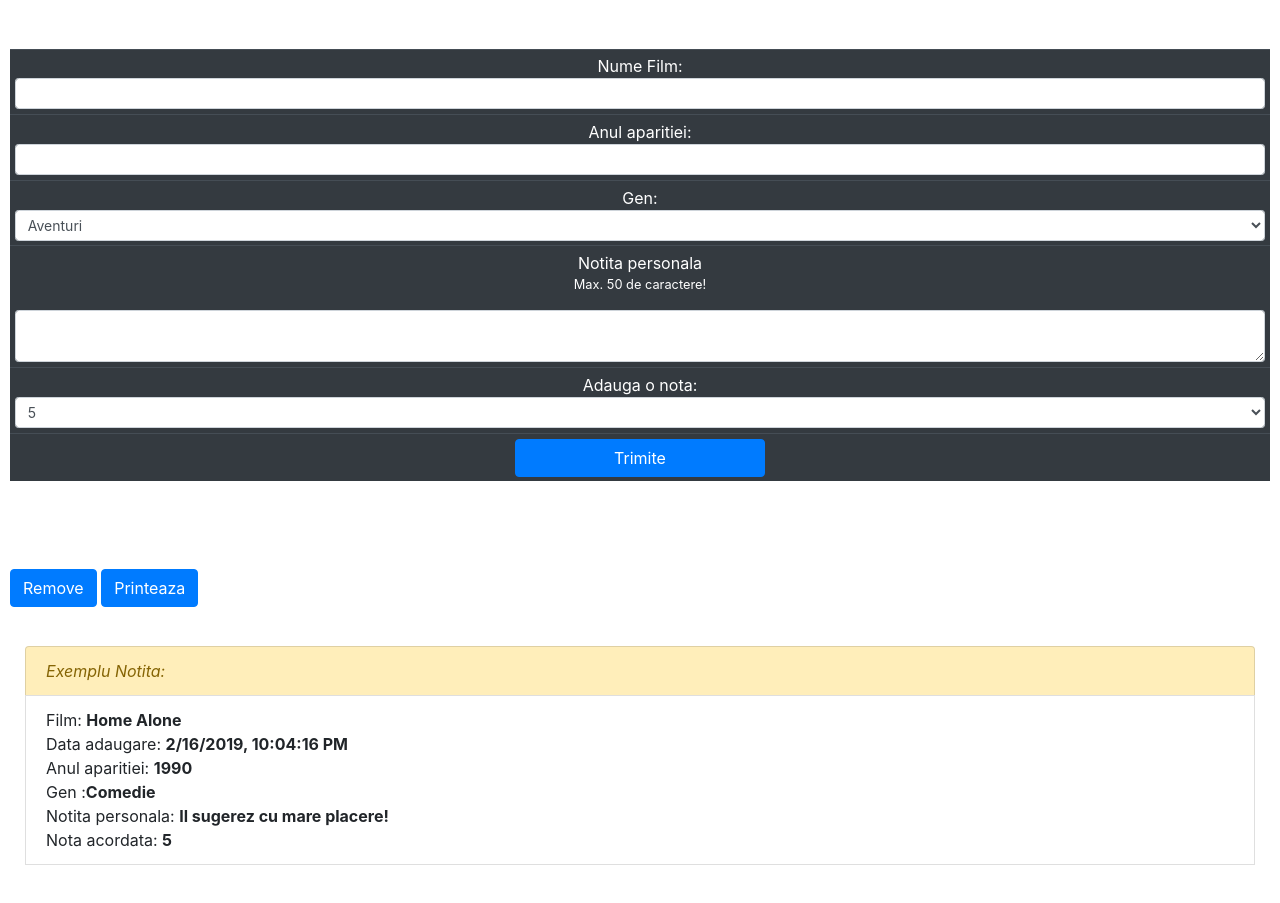
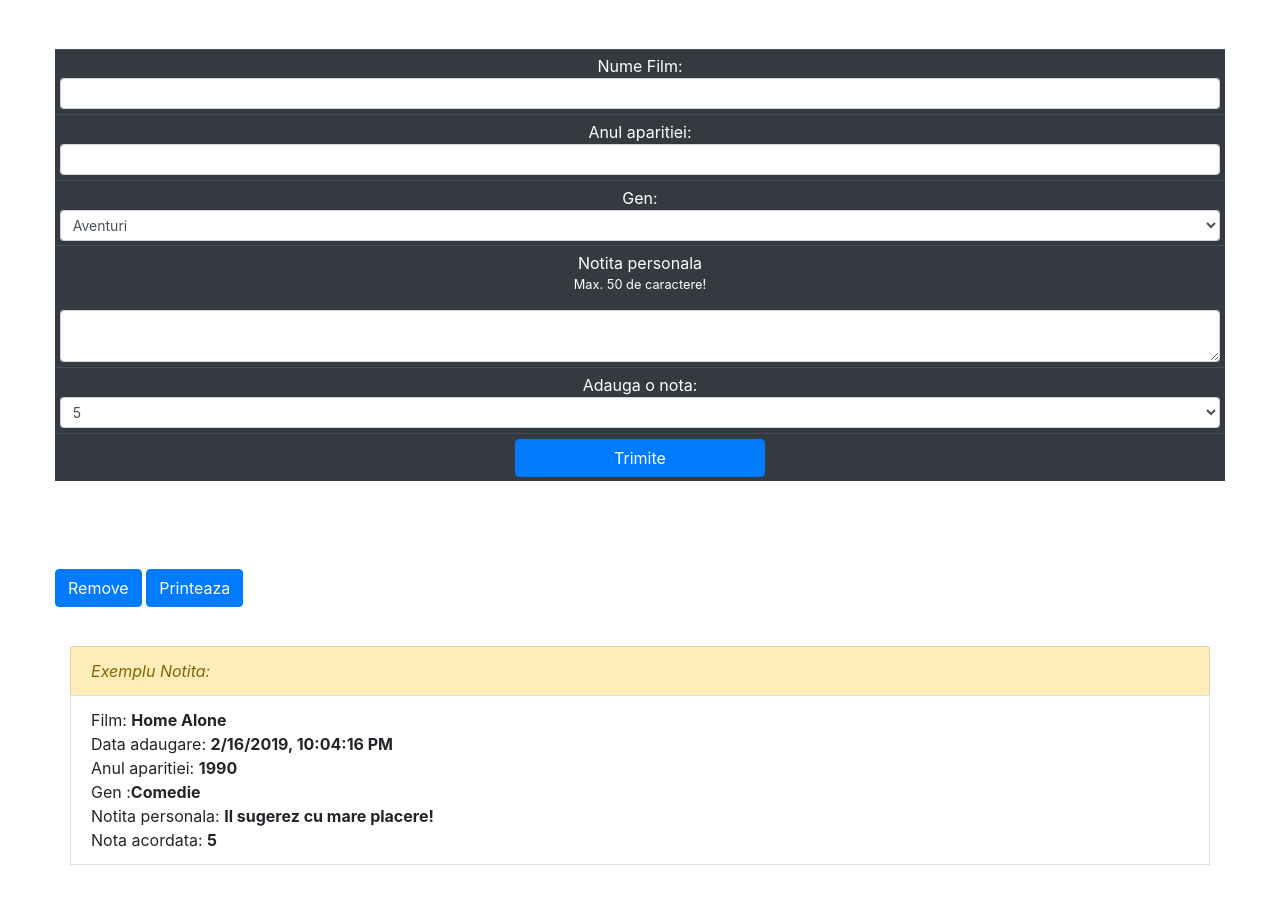
Before and after one commit to cristihenos/Prototype_Movies, a plain HTML site: page index.html in a window 1280 px wide. Shown: the part 47-950 px from the top of the page. Drawn offline with nearby package versions, Linux system fonts and the light colour scheme.

Commit message:
Update main.css

```diff
--- a/main.css
+++ b/main.css
@@ -2,8 +2,8 @@ body{
 	width: auto;
 	height: auto;
 	padding: 10px;
-	margin-left: auto;
-	margin-right: auto;
+	margin-left: 45px;
+	margin-right: 45px;
 }
 
 #Table1{
```
